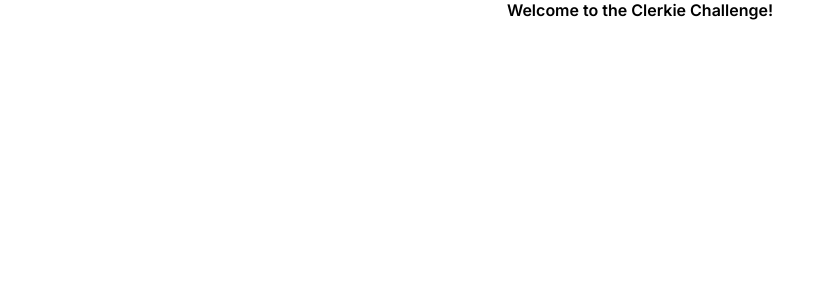
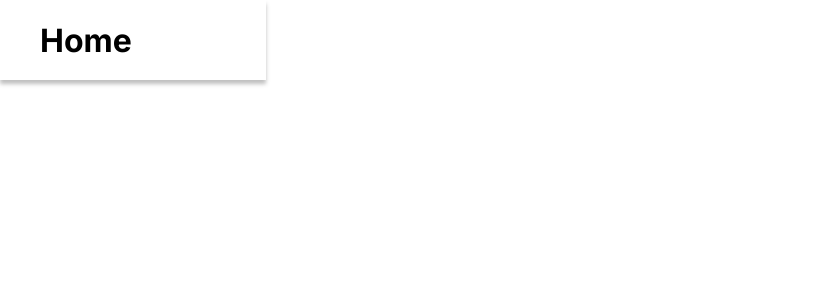
Before and after one commit to Mindgames55/clerkie, a Next.js app: page / in a window 1280 px wide. Shown: the top 300 px of the page, without its empty margins (0-835 px from the left). Built offline with nearby package versions, Linux system fonts and the light colour scheme.

Commit message:
add MainHeader component

```diff
--- a/app/globals.css
+++ b/app/globals.css
@@ -15,5 +15,6 @@
 html,
 body {
   max-width: 100vw;
+  max-height: 100vh;
   overflow-x: hidden;
 }
--- a/app/layout.js
+++ b/app/layout.js
@@ -1,8 +1,10 @@
 import './globals.css'
+import styles from './layout.module.css'
 import { Inter } from 'next/font/google'
+import MainHeader from '../components/common/MainHeader'
 
 const inter = Inter({ subsets: ['latin'] })
-
+// TODO replace this
 export const metadata = {
   title: 'Create Next App',
   description: 'Generated by create next app',
@@ -11,7 +13,15 @@
 export default function RootLayout({ children }) {
   return (
     <html lang="en">
-      <body className={inter.className}>{children}</body>
+      <body className={inter.className}>
+        <div className={styles.container}>
+          {/* <SideMenu /> */}
+          <main className='flex-grow'>
+            <MainHeader />
+            {children}
+          </main>
+        </div>
+      </body>
     </html>
   )
 }
--- /dev/null
+++ b/app/layout.module.css
@@ -0,0 +1,4 @@
+.container {
+    display: flex;
+    height: 100%;
+}
--- /dev/null
+++ b/components/common/MainHeader.js
@@ -0,0 +1,15 @@
+'use client'
+
+import { useSelectedLayoutSegment } from 'next/navigation';
+import styles from './MainHeader.module.css'
+
+export default function MainHeader() {
+    const segment = useSelectedLayoutSegment();
+
+    const pageHeader = !segment ? 'Home' : 'Friends';
+    return (
+        <div className={styles.container}>
+            <h1 className={styles.heading}>{pageHeader}</h1>
+        </div>
+    )
+}
--- /dev/null
+++ b/components/common/MainHeader.module.css
@@ -0,0 +1,11 @@
+.container {
+    display: flex;
+    align-items: center;
+    height: 80px;
+    box-shadow: 0px 4px 4px rgb(0,0,0,0.25);
+}
+
+.heading {
+    font-weight: 700;
+    margin-left: 40px;
+}
--- a/jest.config.mjs
+++ b/jest.config.mjs
@@ -9,7 +9,7 @@
 /** @type {import('jest').Config} */
 const config = {
   // Add more setup options before each test is run
-  // setupFilesAfterEnv: ['<rootDir>/jest.setup.js'],
+  setupFilesAfterEnv: ['<rootDir>/jest.setup.js'],
 
   testEnvironment: 'jest-environment-jsdom',
 };
--- /dev/null
+++ b/jest.setup.js
@@ -0,0 +1 @@
+import '@testing-library/jest-dom/extend-expect';
```
Also changed, not shown: 2 other files (tests, documents, lock files or other folders).
